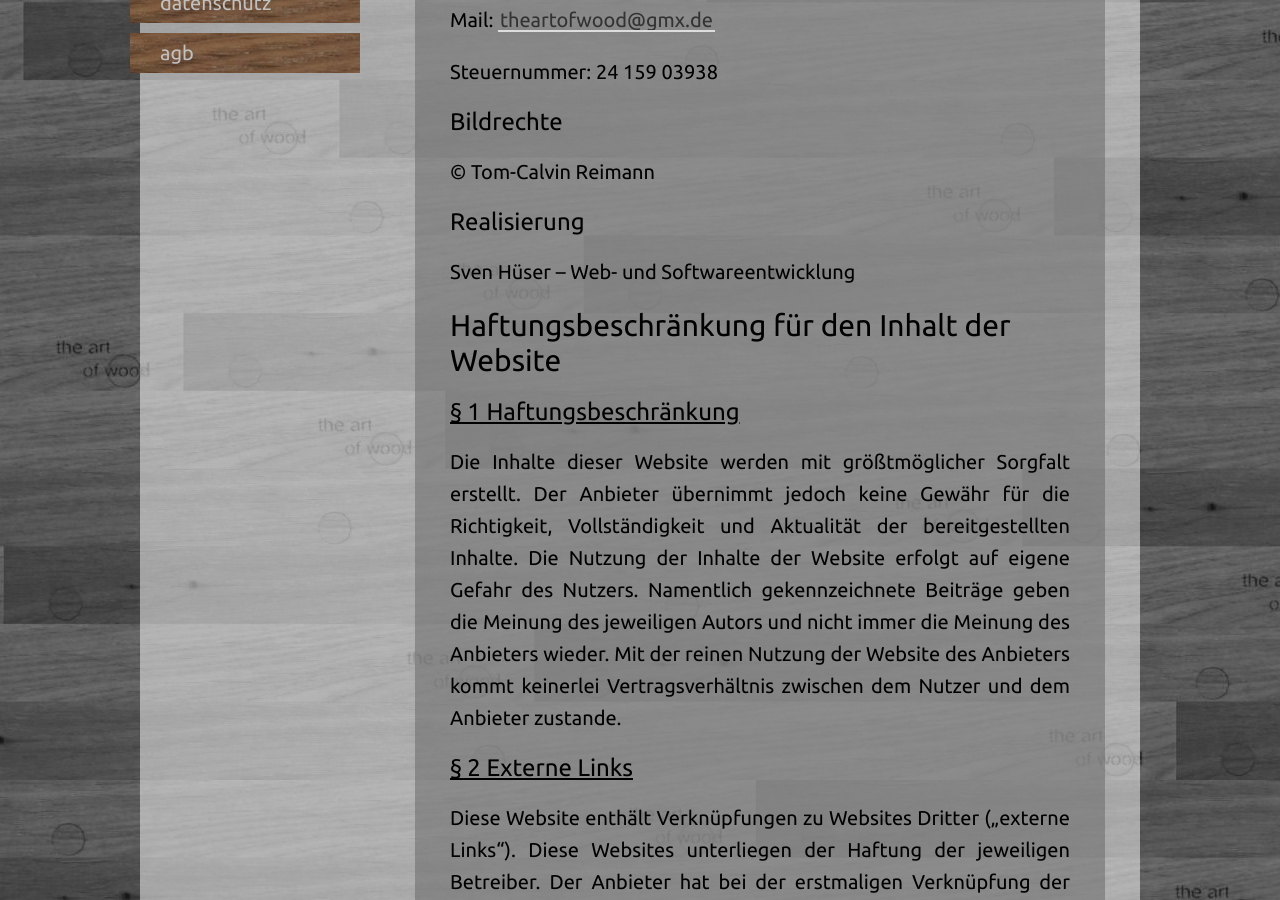
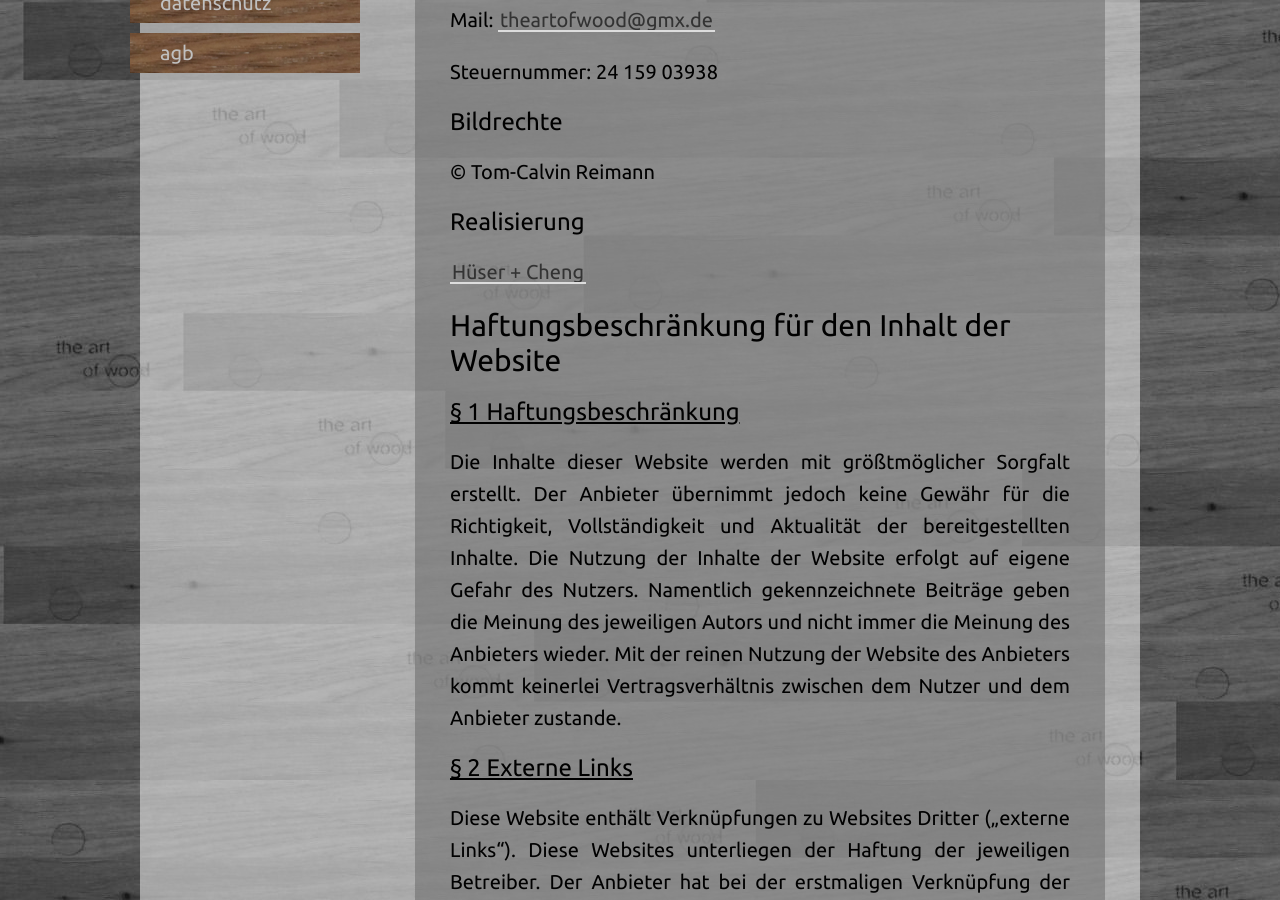
Before and after one commit to theartofwood/theartofwood.github.io, a Jekyll site: the page built from impressum.md, in a window 1280 px wide and 900 px high, scrolled down 464 px. Built offline with Jekyll 4.4.1, drawn with Linux system fonts in a browser that asks for light colours; nearby versions of some CDN libraries.

Commit message:
update realization in impressum

```diff
--- a/impressum.md
+++ b/impressum.md
@@ -22,7 +22,7 @@ Steuernummer: 24 159 03938
 
 ## Realisierung
 
-Sven Hüser -- Web- und Softwareentwicklung
+[Hüser + Cheng](https://hueser-cheng.de){: .effect}
 
 # Haftungsbeschränkung für den Inhalt der Website
 
```
